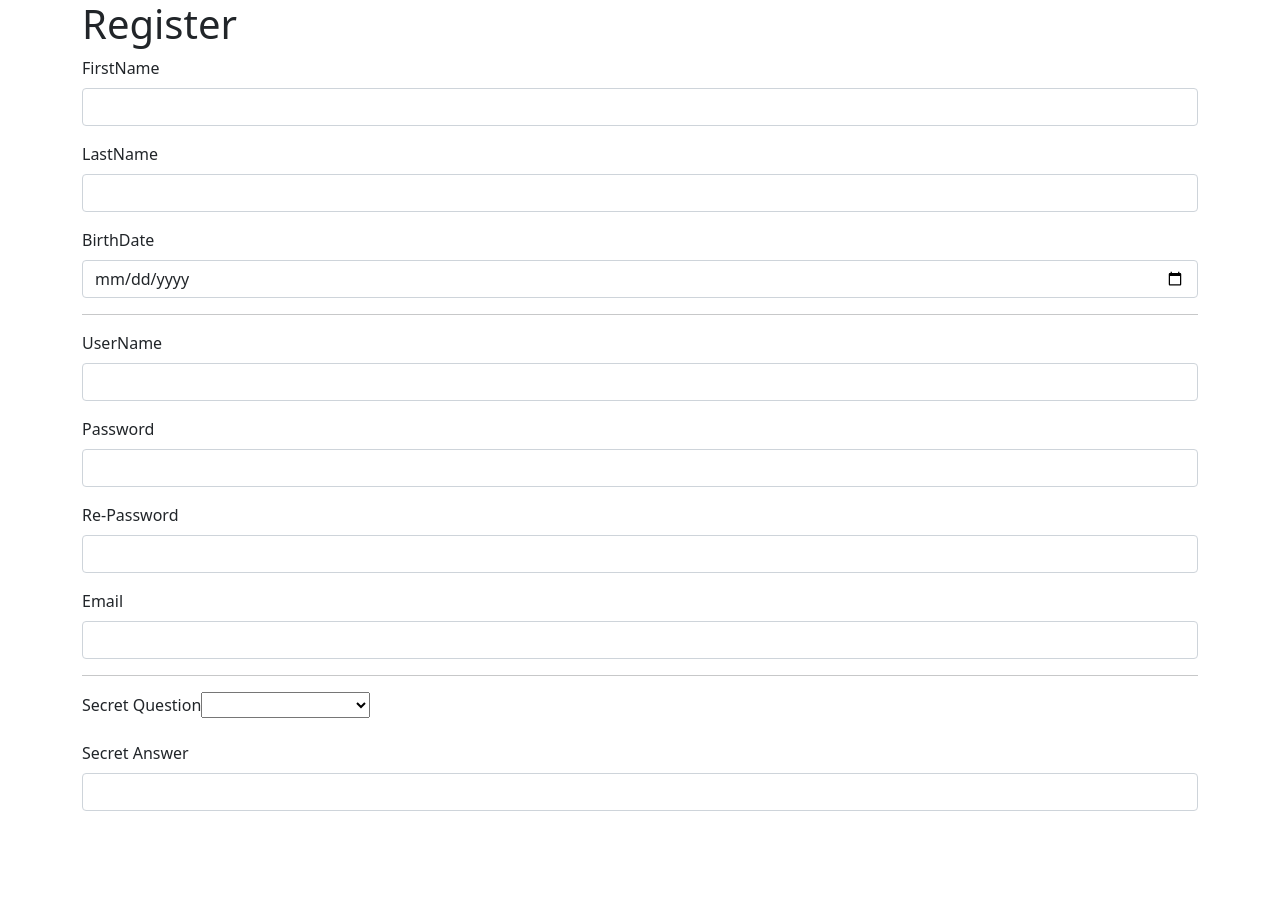
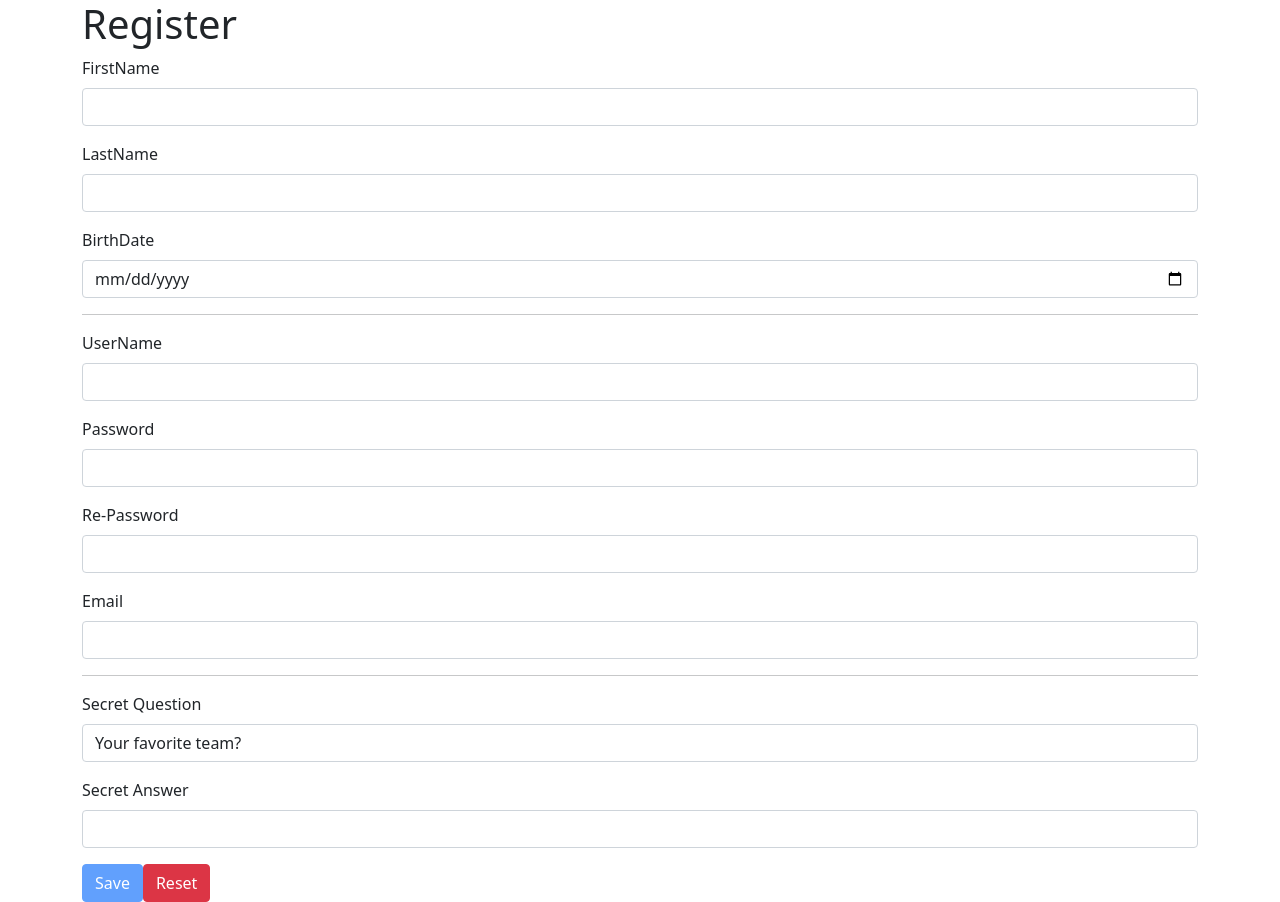
Before and after one commit to Bezid4n/RegisterForm, an Angular app: page / in a window 1280 px wide. Before the commit the page ends 827 px from the top, so only its background shows below. Built offline with nearby package versions, Linux system fonts and the light colour scheme.

Commit message:
designForm&Validate

```diff
--- a/src/app/app.component.css
+++ b/src/app/app.component.css
@@ -0,0 +1,3 @@
+input.ng-invalid.ng-touched{
+  border: 1px solid red;
+}
--- a/src/app/app.component.html
+++ b/src/app/app.component.html
@@ -2,45 +2,47 @@
   <div class="row">
     <div class="col">
       <h1>Register</h1>
-      <form action="" [formGroup]="myForm">
+      <form (ngSubmit)="submit()" [formGroup]="myForm">
         <div formGroupName="personalData">
           <div class="mb-3 ">
             <label for="" class="form-label">FirstName</label>
-            <input class="form-control" id="" type="text" formControlName="firstName">
+            <input class="form-control"  type="text" formControlName="firstName">
           </div>
           <div class="mb-3">
             <label for="" class="form-label">LastName</label>
-            <input class="form-control" id="" type="text" formControlName="lastName">
+            <input class="form-control"  type="text" formControlName="lastName">
           </div>
           <div class="mb-3">
             <label for="" class="form-label">BirthDate</label>
-            <input class="form-control" id="" type="date" formControlName="birthDate">
+            <input class="form-control"  type="date" formControlName="birthDate">
           </div>
         </div>
         <hr>
         <div formGroupName="userData">
           <div class="mb-3 ">
             <label for="" class="form-label">UserName</label>
-            <input class="form-control" id="" type="text" formControlName="userName">
+            <input class="form-control"  type="text" formControlName="userName">
           </div>
           <div class="mb-3">
             <label for="" class="form-label">Password</label>
-            <input class="form-control" id="" type="password" formControlName="password">
+            <input class="form-control"  type="password" formControlName="password">
           </div>
           <div class="mb-3">
             <label for="" class="form-label">Re-Password</label>
-            <input class="form-control" id="" type="password" formControlName="rePassword">
+            <input class="form-control"  type="password" formControlName="rePassword">
           </div>
           <div class="mb-3">
             <label for="" class="form-label">Email</label>
-            <input class="form-control" id="" type="text" formControlName="email">
+            <input class="form-control"  type="text" formControlName="email">
+            <em *ngIf="checkError('userData.email','email')">Email is Invalid!</em>
+            <em *ngIf="checkError('userData.email','required')">Email is Required!</em>
           </div>
         </div>
         <hr>
         <div formGroupName="secretData">
           <div class="mb-3">
             <label for="" class="form-label">Secret Question</label>
-            <select name="secret" id="" formControlName="secretQuestion">
+            <select class="form-control" name="secret" id="" formControlName="secretQuestion">
               <option value="pet">Your first pet?</option>
               <option value="teacher">Your first teacher?</option>
               <option value="color">Your favorite color?</option>
@@ -49,9 +51,11 @@
           </div>
           <div class="mb-3">
             <label for="" class="form-label">Secret Answer</label>
-            <input class="form-control" id="" type="text" formControlName="secretAnswer">
+            <input class="form-control"  type="text" formControlName="secretAnswer">
           </div>
         </div>
+        <button class="btn btn-primary" [disabled]="myForm.invalid">Save</button>
+        <button class="btn btn-danger" (click)="reset()">Reset</button>
       </form>
     </div>
   </div>
--- a/src/app/app.component.ts
+++ b/src/app/app.component.ts
@@ -1,5 +1,5 @@
 import { Component, OnInit } from '@angular/core';
-import { FormArray, FormControl, FormGroup } from '@angular/forms';
+import { FormArray, FormControl, FormGroup, Validators } from '@angular/forms';
 
 @Component({
   selector: 'app-root',
@@ -10,40 +10,51 @@ export class AppComponent implements OnInit {
 
   myForm = new FormGroup({
     personalData: new FormGroup({
-      firstName: new FormControl(),
-      lastName: new FormControl(),
+      firstName: new FormControl(null,[Validators.required]),
+      lastName: new FormControl(null,[Validators.required]),
       birthDate: new FormControl()
     }),
 
     userData: new FormGroup({
-      userName: new FormControl(),
-      password: new FormControl(),
-      rePassword: new FormControl(),
-      email: new FormControl()
+      userName: new FormControl(null,[Validators.required]),
+      password: new FormControl(null,[Validators.required]),
+      rePassword: new FormControl(null,[Validators.required]),
+      email: new FormControl(null,[Validators.required, Validators.email])
 
     }),
 
     secretData: new FormGroup({
-      secretQuestion: new FormControl(),
-      secretAnswer: new FormControl(),
+      secretQuestion: new FormControl('team'),
+      secretAnswer: new FormControl(null,[Validators.required]),
     }),
 
-    contactData: new FormGroup({
-      tell: new FormArray([new FormGroup({
-        home: new FormControl(),
-        mobile: new FormControl(),
-        work: new FormControl()
-
-      })]),
       address: new FormArray([new FormGroup({
         city: new FormControl(),
         street: new FormControl(),
         alley: new FormControl(),
         no: new FormControl()
       })])
-    })
+
 
   })
+
+  submit(){
+    console.log(this.myForm)
+  }
+  reset(){
+    this.myForm.reset()
+  }
+
+  checkError(controlName: string, errorName: string){
+    let ctrl= this.myForm.get(controlName);
+    if(ctrl){
+      if(ctrl.invalid && ctrl.touched && ctrl.errors && ctrl.errors[errorName]) {
+        return true;
+      }
+    }
+    return false;
+
+  }
 
   constructor(){}
   ngOnInit(): void {
```
